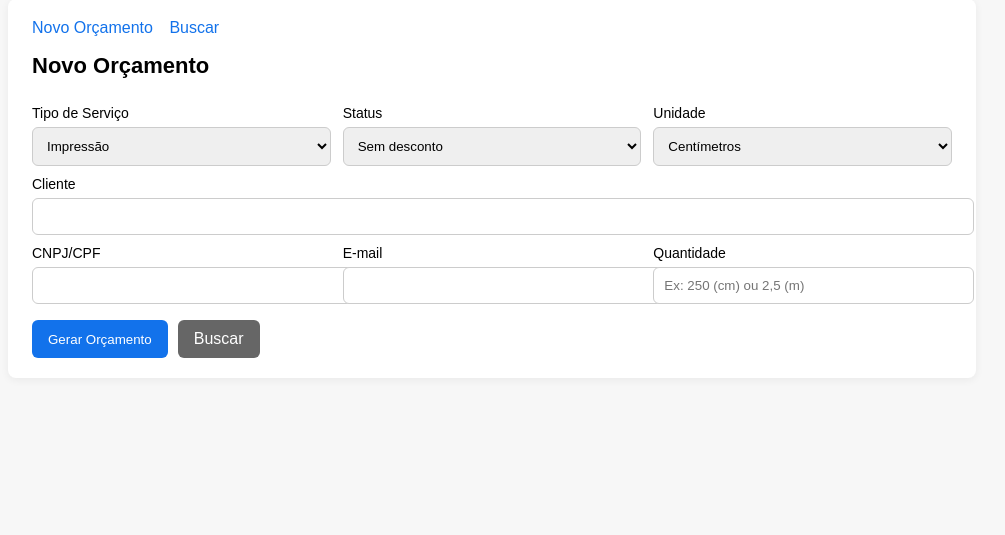
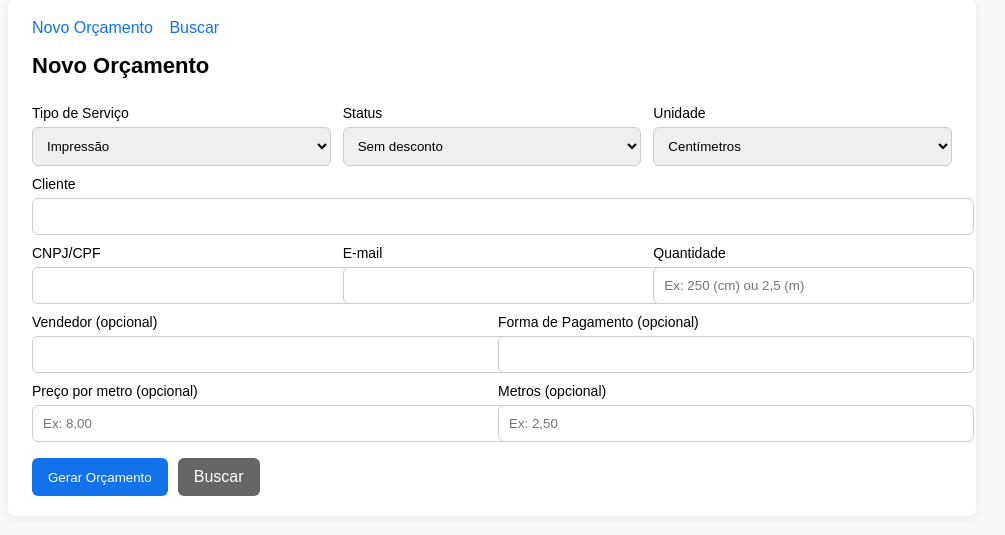
Before and after one commit to lrosa35/fashiontechprog, a FastAPI app: template templates/index.html in a window 1280 px wide. Shown: the part 25-560 px from the top of the page, without its empty margins (148-1153 px from the left). Run offline with FastAPI, Linux system fonts and the light colour scheme; the template is opened without the code that fills it, so the values that code supplies are empty; parts of the project's set-up code (start-up, migrations or seed data) failed here and were passed over.

Commit message:
feat(ui): adicionar campos opcionais (Vendedor, Forma de Pagamento, Preço/m, Metros) e suportar overrides no backend

```diff
--- a/server.py
+++ b/server.py
@@ -210,6 +210,11 @@ class OrcamentoIn(BaseModel):
     status: Literal["Sem desconto", "Novo", "Ativo", "Inativo"]
     unidade: Literal["CentÃ­metros", "Metro"]
     quantidade: str = Field(..., description="Em cm (inteiro) ou m (decimal). Usa vÃ­rgula ou ponto.")
+    # Opcionais (UI Web): se informados, sobrescrevem cÃ¡lculos/salvam no registro
+    vendedor: Optional[str] | None = None
+    forma_pagamento: Optional[str] | None = None
+    preco_por_metro_opc: Optional[str] | None = None
+    metros_opc: Optional[str] | None = None
 
 class OrcamentoOut(BaseModel):
     id_orcamento: str
@@ -299,6 +304,17 @@ async def criar_orcamento(body: OrcamentoIn):
     id_orc = f"OR-{sigla}{seq}{dtok['data_compacta']}"
     metros = (qtd/100.0) if body.unidade == "CentÃ­metros" else qtd
     preco  = 8.00 if body.status in ["Novo", "Ativo"] else 8.50
+    # Overrides opcionais vindos do formulÃ¡rio
+    try:
+        if body.metros_opc:
+            metros = float(str(body.metros_opc).replace(",", "."))
+    except Exception:
+        pass
+    try:
+        if body.preco_por_metro_opc:
+            preco = float(str(body.preco_por_metro_opc).replace(",", "."))
+    except Exception:
+        pass
     total  = metros * preco
 
     cnpj_fmt = formatar_cnpj(body.cnpj) if len(d)==14 else formatar_cpf(body.cnpj)
@@ -329,13 +345,13 @@ async def criar_orcamento(body: OrcamentoIn):
             "Documento": ("CPF" if len(d)==11 else "CNPJ"),
             "CNPJ/CPF": cnpj_fmt,
             "E-mail": body.email,
-            "Vendedor": "",
+            "Vendedor": str(body.vendedor or ""),
             "Status": body.status,
             "Quantidade": pt(qtd),
             "Unidade": body.unidade,
             "Metros": pt(metros),
             "Preço por metro": pt(preco),
-            "Forma de Pagamento": "",
+            "Forma de Pagamento": str(body.forma_pagamento or ""),
             "Valor Total": pt(total),
         })
     else:
--- a/templates/index.html
+++ b/templates/index.html
@@ -53,6 +53,28 @@
       </div>
     </div>
 
+    <div class="row">
+      <div>
+        <label for="vendedor">Vendedor (opcional)</label>
+        <input type="text" id="vendedor" name="vendedor" value="{{ defaults.vendedor or '' }}" />
+      </div>
+      <div>
+        <label for="forma_pagamento">Forma de Pagamento (opcional)</label>
+        <input type="text" id="forma_pagamento" name="forma_pagamento" value="{{ defaults.forma_pagamento or '' }}" />
+      </div>
+    </div>
+
+    <div class="row">
+      <div>
+        <label for="preco_por_metro_opc">Preço por metro (opcional)</label>
+        <input type="text" id="preco_por_metro_opc" name="preco_por_metro_opc" value="{{ defaults.preco_por_metro_opc or '' }}" placeholder="Ex: 8,00" pattern="^\d{1,6}([\.,]\d{1,2})?$" />
+      </div>
+      <div>
+        <label for="metros_opc">Metros (opcional)</label>
+        <input type="text" id="metros_opc" name="metros_opc" value="{{ defaults.metros_opc or '' }}" placeholder="Ex: 2,50" pattern="^\d{1,6}([\.,]\d{1,2})?$" />
+      </div>
+    </div>
+
     <div class="actions">
       <button type="submit">Gerar Orçamento</button>
       <a class="btn secondary" href="/buscar">Buscar</a>
--- a/ui_app.py
+++ b/ui_app.py
@@ -74,6 +74,10 @@ async def create_orcamento(
     status_: str = Form(alias="status", default="Sem desconto"),
     unidade: str = Form(...),
     quantidade: str = Form(...),
+    vendedor: Optional[str] = Form(default=None),
+    forma_pagamento: Optional[str] = Form(default=None),
+    preco_por_metro_opc: Optional[str] = Form(default=None),
+    metros_opc: Optional[str] = Form(default=None),
     _auth=Depends(require_auth),
 ):
     try:
@@ -85,6 +89,10 @@ async def create_orcamento(
             status=status_,
             unidade=unidade,
             quantidade=quantidade,
+            vendedor=vendedor,
+            forma_pagamento=forma_pagamento,
+            preco_por_metro_opc=preco_por_metro_opc,
+            metros_opc=metros_opc,
         )
     except ValidationError as ve:
         return templates.TemplateResponse(
```
